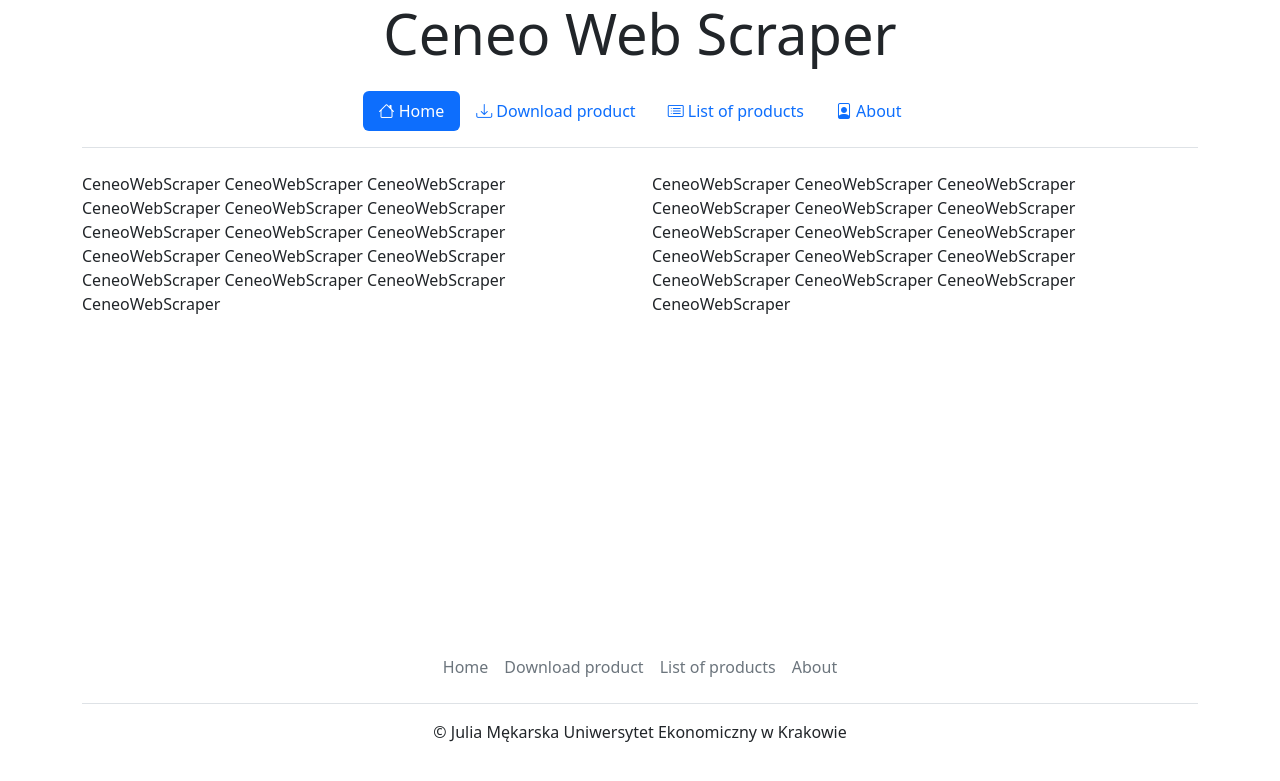
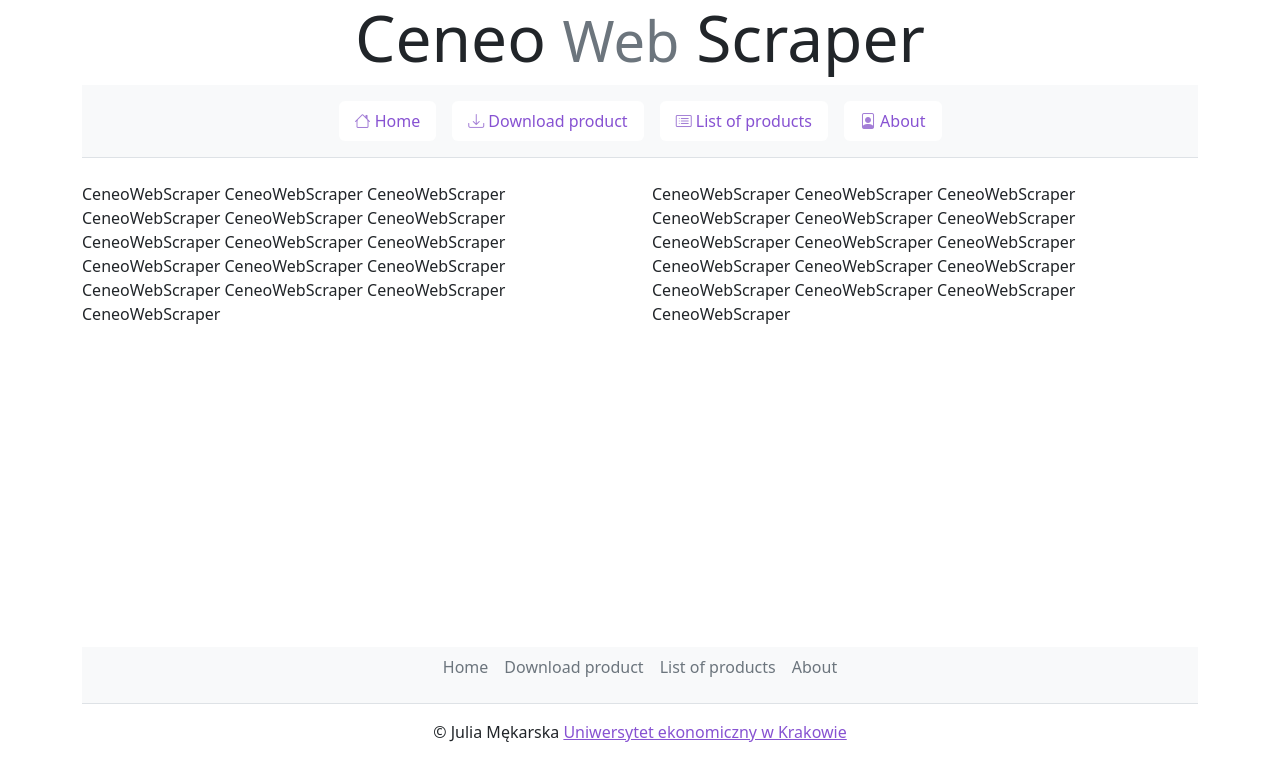
Before and after one commit to JuliaMekarska/CeneoWebScraper, a Flask app: page / in a window 1280 px wide. Shown: the top 781 px of the page. Run offline with Flask 2, Linux system fonts and the light colour scheme.

Commit message:
HOMEWORK BOOTSTRAP PART 2 2022-05-31

```diff
--- a/app/templates/index.html
+++ b/app/templates/index.html
@@ -15,18 +15,21 @@
 <body>
     <div class="container"></div>
     <header class="container text-center">
-        <h1 class="display-4">Ceneo Web Scraper</h1>
+        <h1 class="display-3">Ceneo
+            <small class="text-muted">Web</small>
+            Scraper
+        </h1>
     </header>
     <nav class="container">
-        <div class="d-flex flex-wrap justify-content-center py-3 mb-4 border-bottom">
+        <div class="d-flex flex-wrap justify-content-center py-3 mb-4 border-bottom bg-light">
             <ul class="nav nav-pills">
-                <li class="nav-item"><a href="#" class="nav-link active" aria-current="page"><i class="bi bi-house"></i>
+                <li class="nav-item px-2"><a href="#" class="nav-link active bg-white" style="color:rgb(135, 82, 210)" aria-current="page"><i class="bi bi-house" style="color:rgb(163, 126, 214)"></i>
                     Home</a></li>
-                <li class="nav-item"><a href="#" class="nav-link" aria-current="page"><i class="bi bi-download"></i>
+                <li class="nav-item px-2"><a href="#" class="nav-link active bg-white" style="color:rgb(135, 82, 210)" aria-current="page"><i class="bi bi-download" style="color:rgb(163, 126, 214)"></i>
                     Download product</a></li>
-                <li class="nav-item"><a href="#" class="nav-link" aria-current="page"><i class="bi bi-card-list"></i>
+                <li class="nav-item px-2"><a href="#" class="nav-link active bg-white" style="color:rgb(135, 82, 210)" aria-current="page"><i class="bi bi-card-list" style="color:rgb(163, 126, 214)"></i>
                     List of products</a></li>
-                <li class="nav-item"><a href="#" class="nav-link" aria-current="page"><i class="bi bi-file-person"></i>
+                <li class="nav-item px-2"><a href="#" class="nav-link active bg-white" style="color:rgb(135, 82, 210)" aria-current="page"><i class="bi bi-file-person" style="color:rgb(163, 126, 214)"></i>
                     About</a></li>
             </ul>
         </div>
@@ -47,13 +50,14 @@
     </div>
     <footer>
         <div class="container py-3 my-4 fixed-bottom text-center">
-            <ul class="nav justify-content-center border-bottom pb-3 mb-3">
+            <ul class="nav justify-content-center border-bottom pb-3 mb-3 bg-light">
                 <li class="nav-item"><a href="#" class="nav-link px-2 text-muted">Home</a></li>
                 <li class="nav-item"><a href="#" class="nav-link px-2 text-muted">Download product</a></li>
                 <li class="nav-item"><a href="#" class="nav-link px-2 text-muted">List of products</a></li>
                 <li class="nav-item"><a href="#" class="nav-link px-2 text-muted">About</a></li>
             </ul>
-            <p class="text-center text-muted"></p>&copy; Julia Mękarska Uniwersytet Ekonomiczny w Krakowie</p>
+            <p class="text-center text-muted"></p>&copy; Julia Mękarska <a href="https://uek.krakow.pl/" class="link" style="color:rgb(135, 82, 210)">Uniwersytet ekonomiczny w Krakowie</a>
+        </p>
         </div>
     </footer>
 </body>
```
